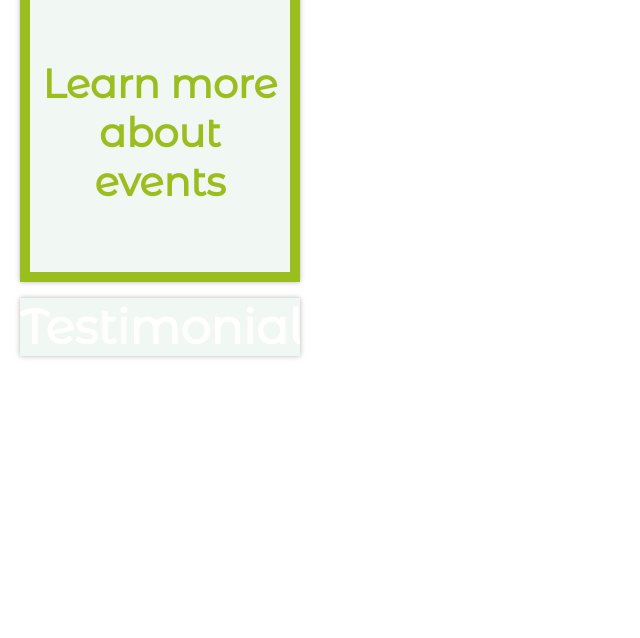
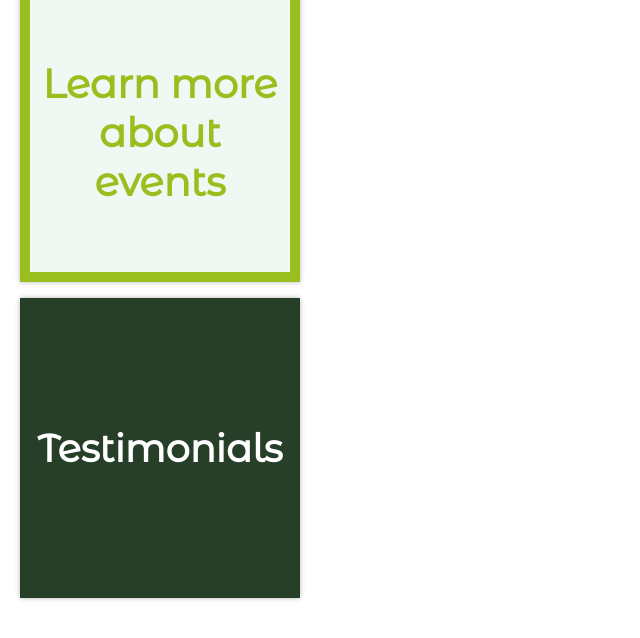
Before and after one commit to annaszalkiewicz/eaglegolfgroup, a React (Create React App) app: page / in a window 1280 px wide. Shown: the part 5716-6354 px from the top of the page, without its empty margins (0-640 px from the left). Built offline with nearby package versions, Linux system fonts and the light colour scheme.

Commit message:
Add styling to testimonials header

```diff
--- a/src/css/_index.scss
+++ b/src/css/_index.scss
@@ -143,7 +143,7 @@ main {
   display: grid;
   justify-content: center;
   grid-template-columns: 300px;
-  grid-template-rows: 300px 550px repeat(14, 300px) 2fr repeat(4, 1fr) 2fr repeat(6, 1fr);
+  grid-template-rows: 300px 550px repeat(17, 300px);
   grid-auto-rows: min(300px);
   grid-template-areas:
     "homeLogo"
@@ -161,7 +161,8 @@ main {
     "eventItem1"
     "eventItem2"
     "eventItem3"
-    "eventItem4";
+    "eventItem4"
+    "testimonialsHeader";
   grid-gap: 1em;
 }
 
@@ -281,6 +282,15 @@ main {
     color: $color-3;
   }
 }
+.testimonials-header {
+  grid-area: testimonialsHeader;
+  background-color: $color-4;
+  font-size: 1.6em;
+  display: flex;
+  flex-direction: column;
+  justify-content: center;
+  align-items: center;
+}
 
 // CAROUSEL
 
```
